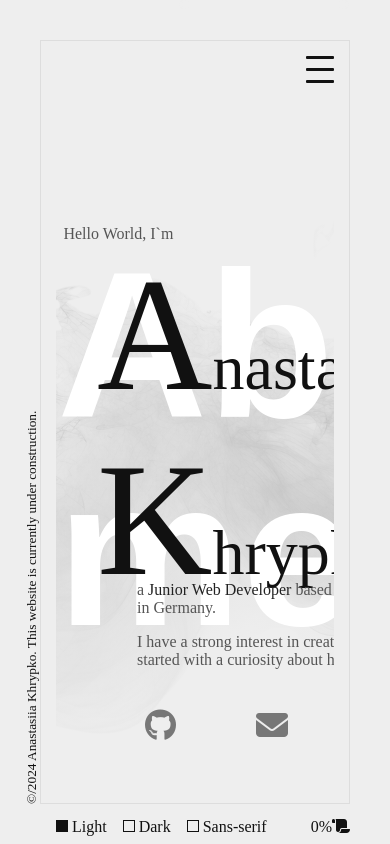
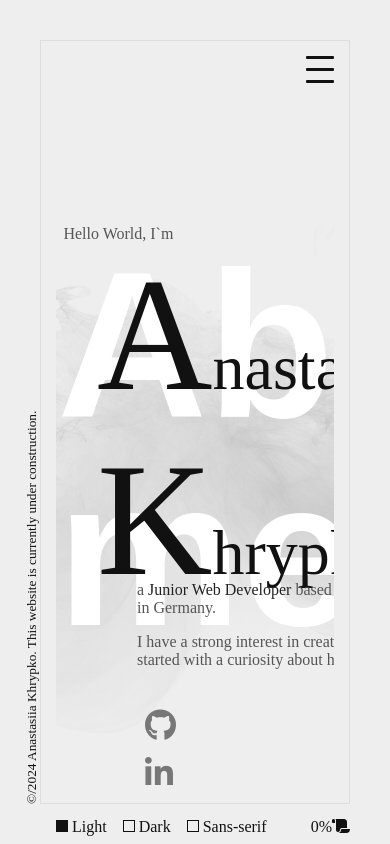
Before and after one commit to iamstasiia/WebArtistry-by-AK, a React (Vite) app: page / in a window 390 px wide. Built offline with nearby package versions, Linux system fonts and the light colour scheme; a web font is replaced by a local one.

Commit message:
linkedIn link added

```diff
--- a/src/components/content/NetworkLinks.comp.jsx
+++ b/src/components/content/NetworkLinks.comp.jsx
@@ -1,5 +1,4 @@
 const NetworkLinksComponent = () => {
-
     return (
         <div className="network-links">
             <ul>
@@ -9,11 +8,12 @@ const NetworkLinksComponent = () => {
                         <span className="tooltip">https://github.com/iamstasiia</span>
                     </a>
                 </li>
-                {/* <li>
-                    <a href="#">
+                <li>
+                    <a href="https://www.linkedin.com/in/anastasiia-khrypko-a43a20326/?trk=opento_sprofile_goalscard">
                         <i className="fa-brands fa-linkedin-in"></i>
+                        <span className="tooltip">anastasiia-khrypko-a43a20326</span>
                     </a>
-                </li> */}
+                </li>
                 <li>
                     <a href="#">
                         <i className="fa-solid fa-envelope"></i>
@@ -23,7 +23,6 @@ const NetworkLinksComponent = () => {
             </ul>
         </div>
     );
-
 };
 
 export default NetworkLinksComponent;
--- a/src/styles/_network-links.scss
+++ b/src/styles/_network-links.scss
@@ -5,7 +5,7 @@
     ul {
         list-style: none;
         display: flex;
-      gap: 4rem;
+        flex-wrap: wrap;
 
         a {
             font-size: 2rem;
@@ -15,6 +15,7 @@
             overflow: hidden;
             padding: 0.5rem;
             transition: all 0.5s;
+            padding-right: 4rem;
 
             &:hover {
                 color: var(--color-0);
@@ -23,8 +24,9 @@
                 .tooltip {
                     visibility: visible;
                     opacity: 1;
-            width: 14.5rem;
+                    width: 16rem;
                     padding-left: 1rem;
+                    text-wrap: nowrap;
                 }
             }
 
@@ -34,7 +36,16 @@
                 width: 0px;
                 font-size: 1rem;
                 transition: all 0.5s;
+                text-wrap: nowrap;
             }
         }
     }
 }
+
+@media screen and (max-width: 800px) {
+    .network-links {
+        ul {
+            flex-direction: column;
+        }
+    }
+}
```
Lines whose indentation alone changed are shown as unchanged.
